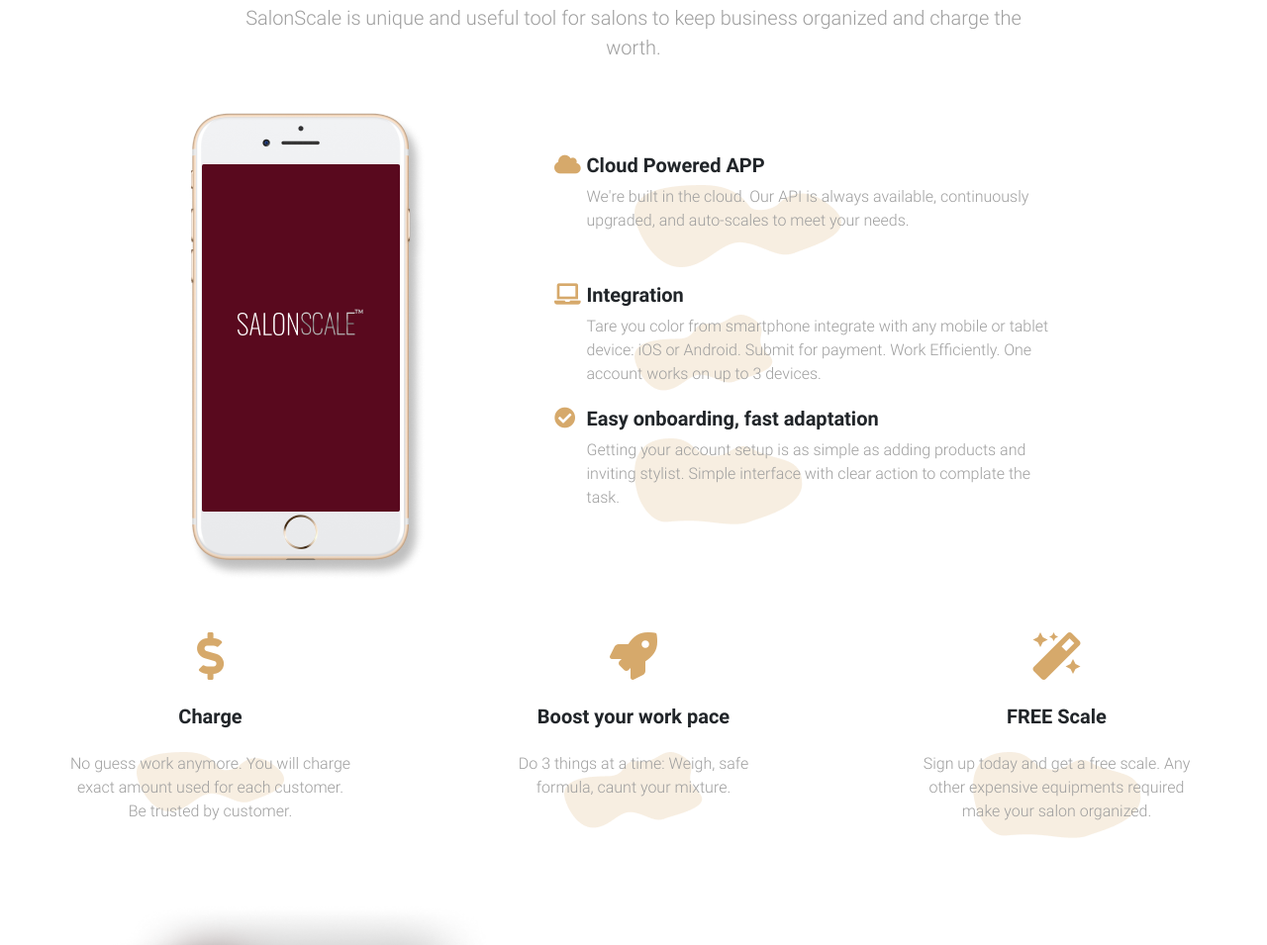
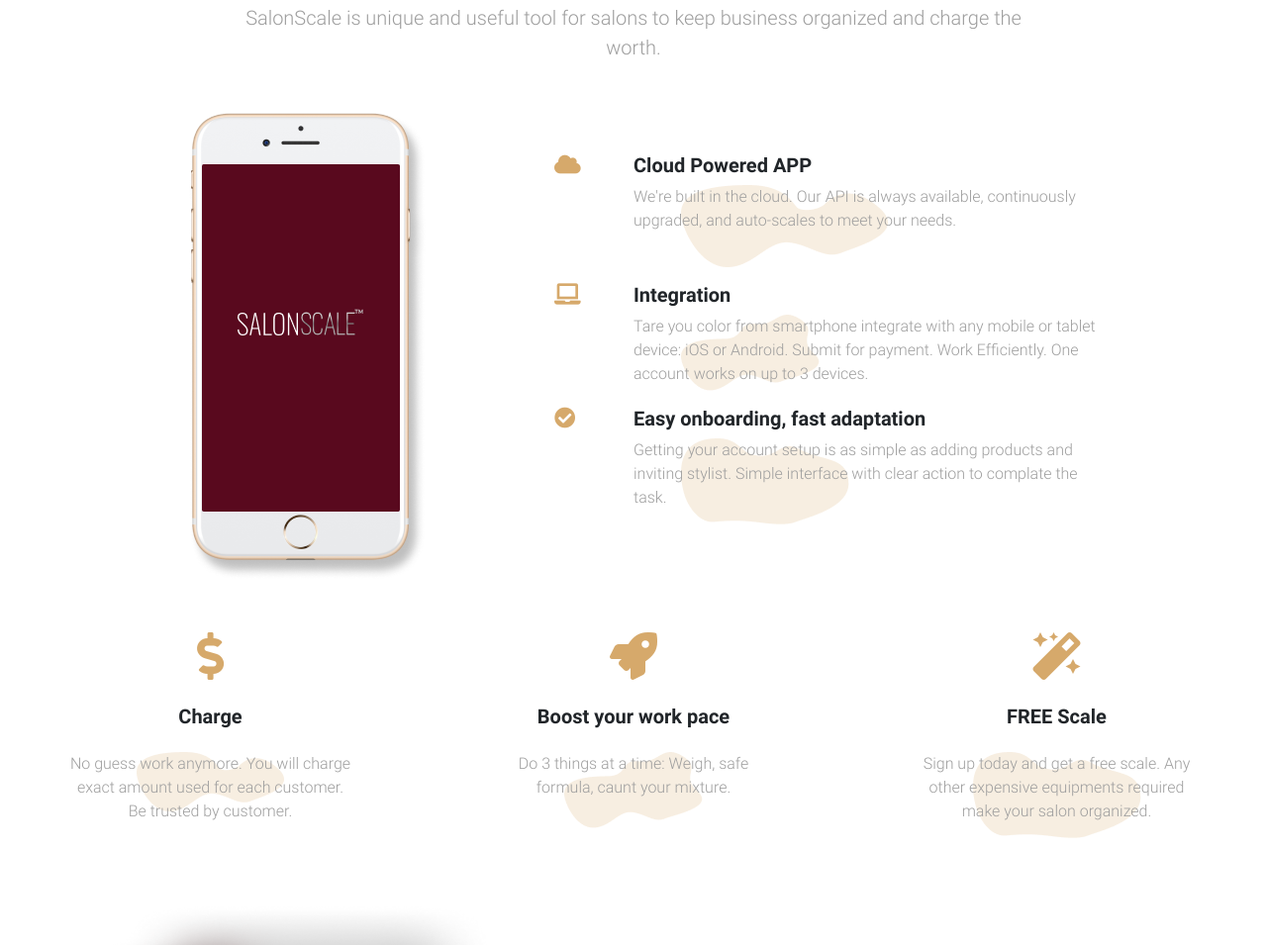
Before and after one commit to aigerimtashmatova/LandingpageSalonScale, a plain HTML site: page index.html in a window 1280 px wide. Shown: the part 2273-3228 px from the top of the page at 99% size. Drawn offline with Linux system fonts and the light colour scheme.

Commit message:
icons columns are fixed

```diff
--- a/index.html
+++ b/index.html
@@ -295,13 +295,13 @@
         <div class="row mb-3">
 
           <!-- Grid column -->
-          <div class="col-1">
+          <div class="col-xl-2 col-md-2 col-2">
             <i class="fas fa-cloud fa-lg icon-color"></i>
           </div>
           <!-- Grid column -->
 
           <!-- Grid column -->
-          <div class="col-xl-10 col-md-11 col-10">
+          <div class="col-xl-10 col-md-10 col-10">
             <div class="row">
               <h5 class="font-weight-bold">Cloud Powered APP</h5>
             </div>
@@ -322,13 +322,13 @@
         <div class="row mb-3">
 
           <!-- Grid column -->
-          <div class="col-1">
+          <div class="col-xl-2 col-md-2 col-2">
             <i class="fas fa-laptop fa-lg icon-color"></i>
           </div>
           <!-- Grid column -->
 
           <!-- Grid column -->
-          <div class="col-xl-10 col-md-11 col-10">
+          <div class="col-xl-10 col-md-10 col-10">
             <div class="row">
               <h5 class="font-weight-bold">Integration</h5>
             </div>
@@ -347,13 +347,13 @@
         <div class="row mb-3">
 
           <!-- Grid column -->
-          <div class="col-1">
+          <div class="col-xl-2 col-md-2 col-2">
             <i class="fas fa-check-circle fa-lg icon-color"></i>
           </div>
           <!-- Grid column -->
 
           <!-- Grid column -->
-          <div class="col-xl-10 col-md-11 col-10">
+          <div class="col-xl-10 col-md-10 col-10">
             <div class="row">
               <h5 class="font-weight-bold">Easy onboarding, fast adaptation</h5>
             </div>
```
